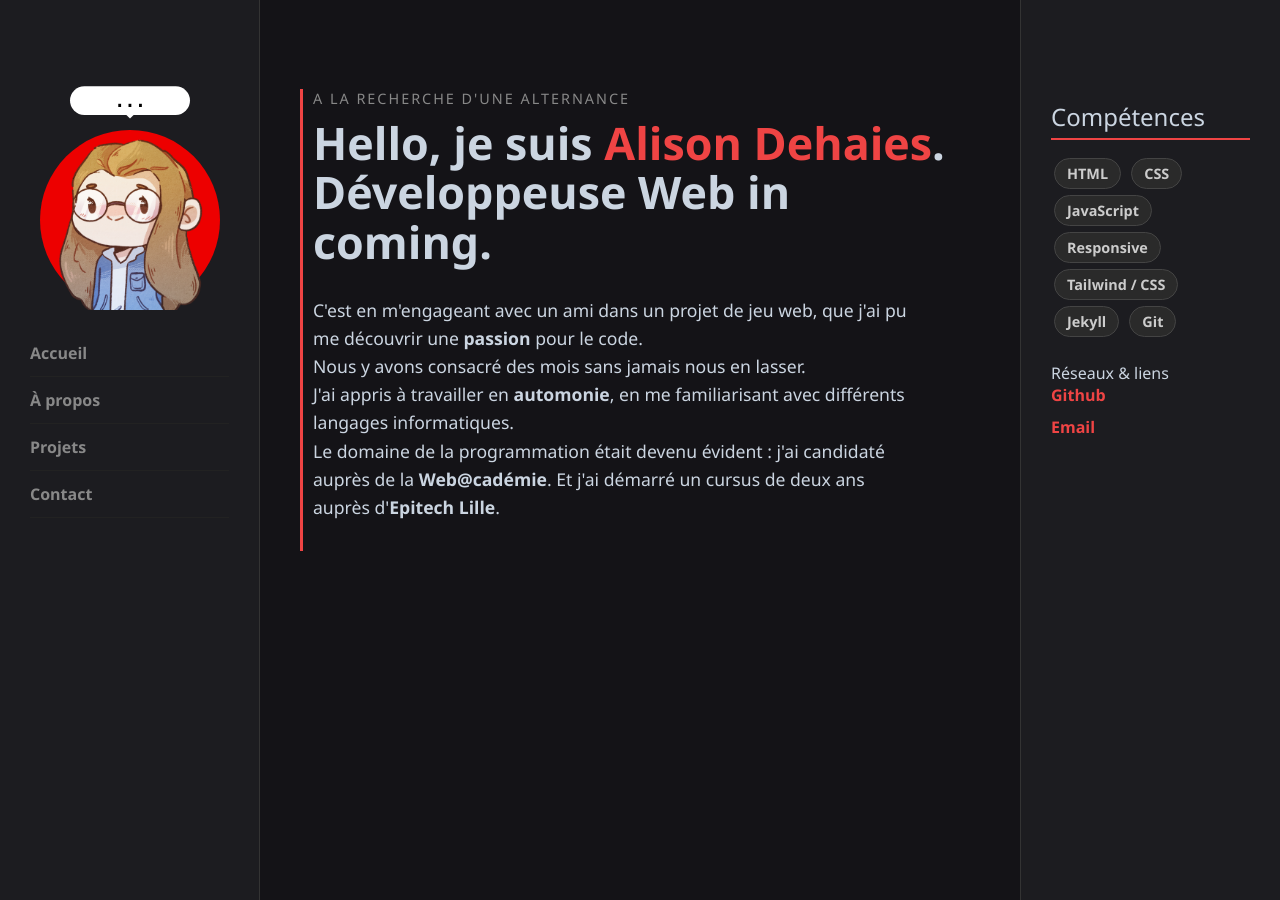
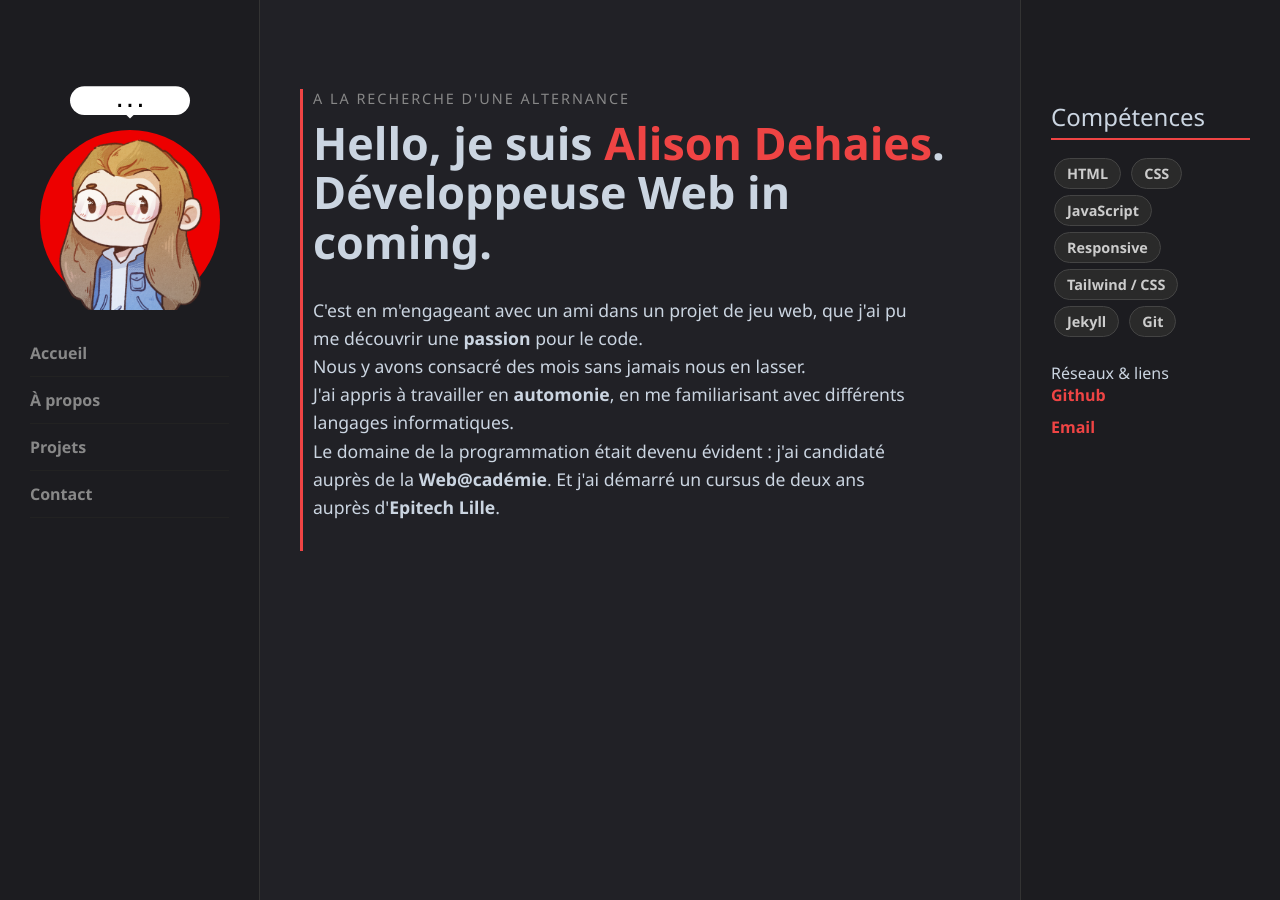
Before and after one commit to Meegy-exe/Portfolio, a Jekyll site: the page built from index.markdown, in a window 1280 px wide. Built offline with Jekyll 4.4.1, drawn with Linux system fonts in a browser that asks for light colours.

Commit message:
Fix main  bg color

```diff
--- a/_sass/_colors.scss
+++ b/_sass/_colors.scss
@@ -3,6 +3,7 @@
 $background-color: #1b1b1e;
 $form-background: #151516;
 $background-extern: #141317;
+$background-main: #212126;
 // Couleur des textes :
 $text-color: #cbd5e1;
 // Couleur des liens :
--- a/_sass/_main.scss
+++ b/_sass/_main.scss
@@ -192,6 +192,7 @@ h1, h2, h3, h4, h5, h6 {
     flex-grow: 1;
     max-width: 800px;
     padding: 40px;
+    background-color: $background-main;
 }
 
 // Contenu de droite
```
